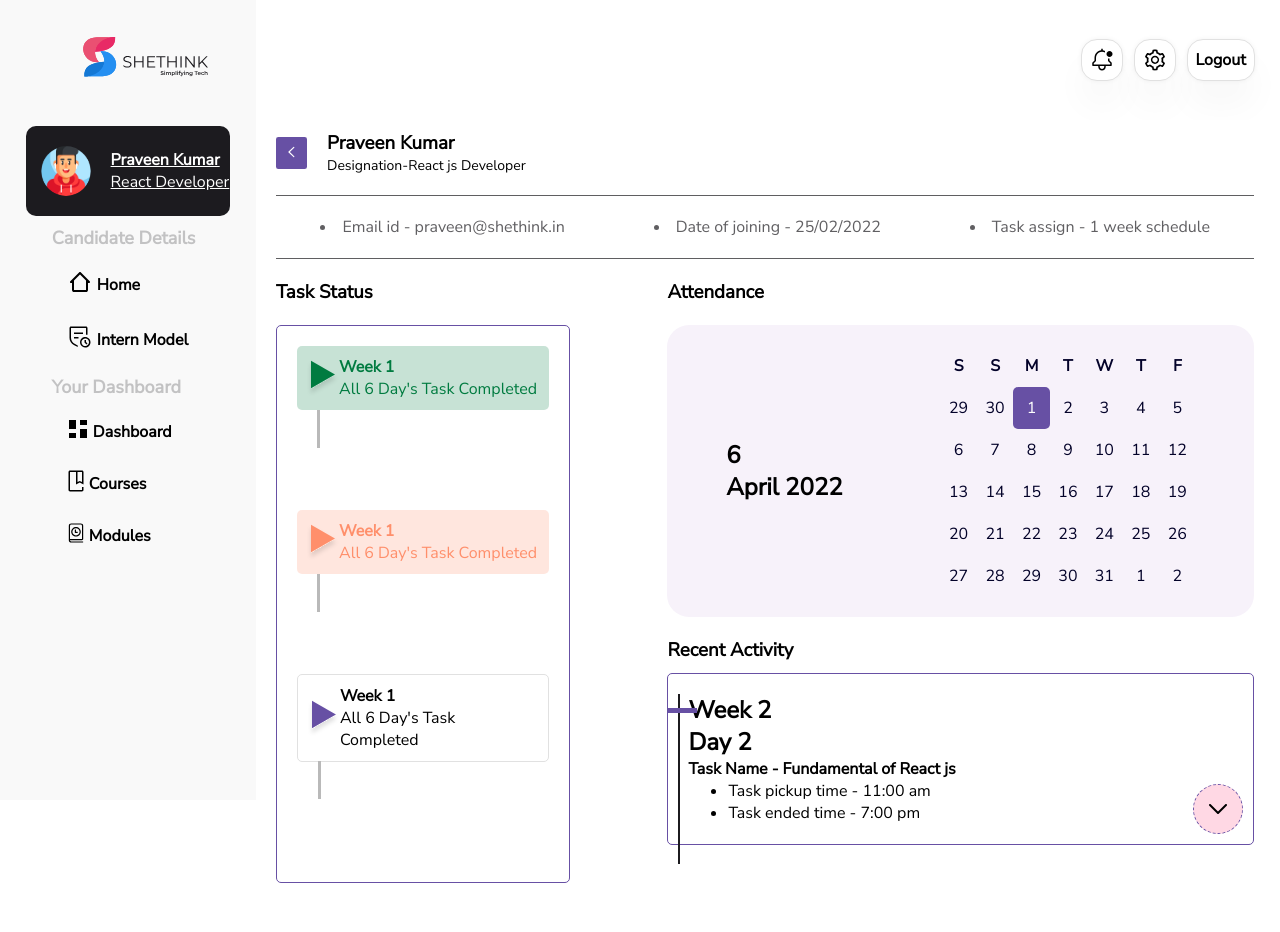
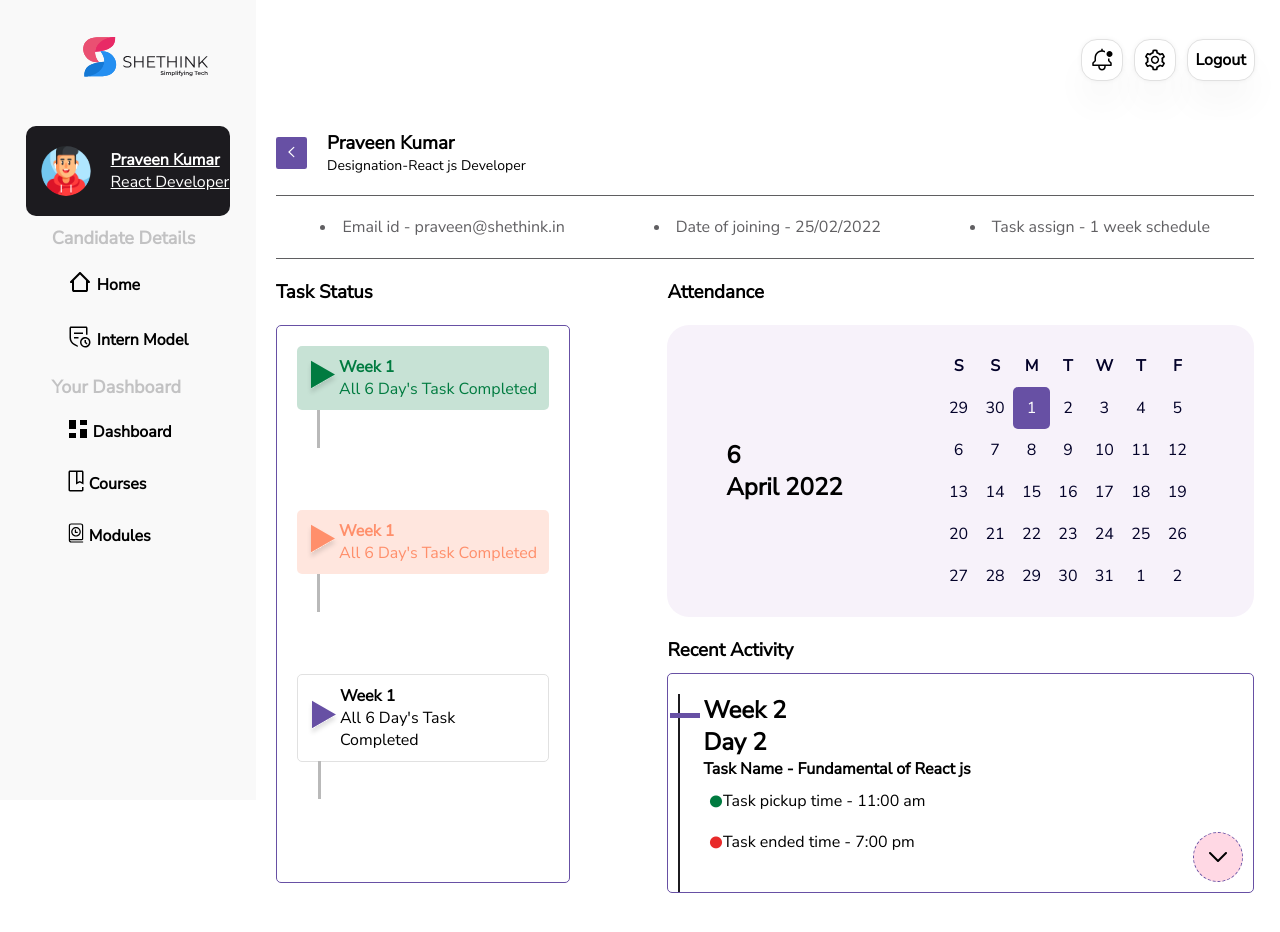
Before and after one commit to praveennick/shethink-lms, a React (Create React App) app: page /candidateProfile in a window 1280 px wide. Shown: the top 932 px of the page. Built offline with nearby package versions, Linux system fonts and the light colour scheme.

Commit message:
some changes

```diff
--- a/src/Components/CandidateProfile.js
+++ b/src/Components/CandidateProfile.js
@@ -126,8 +126,8 @@ function CandidateProfile() {
               <h2>Day 2</h2>
               <h4>Task Name - Fundamental of React js</h4>
               <ul>
-                <li>Task pickup time - 11:00 am</li>
-                <li>Task ended time - 7:00 pm</li>
+                <li className="task-picked">Task pickup time - 11:00 am</li>
+                <li className="task-ended">Task ended time - 7:00 pm</li>
               </ul>
               <div className="candidateProfile-down-btn">
                 <DownArrow stroke="black" />
--- a/src/assets/css/CandidateProfile.css
+++ b/src/assets/css/CandidateProfile.css
@@ -114,8 +114,9 @@ table tr td {
   background: #ffffff;
   border: 0.5px solid #6750a4;
   border-radius: 5px;
-  padding: 20px;
+  padding: 20px 20px 30px 35px;
   position: relative;
+  overflow: hidden;
 }
 .candidateProfile-recent-activity-box::before {
   content: "";
@@ -130,9 +131,9 @@ table tr td {
   height: 5px;
   background: #6750a4;
   width: 30px;
-  top: 20%;
+  top: 18%;
   position: absolute;
-  transform: translateX(-70%);
+  transform: translateX(-110%);
 }
 .candidateProfile-down-btn {
   position: absolute;
@@ -147,3 +148,26 @@ table tr td {
   justify-content: center;
   border-radius: 50%;
 }
+.candidateProfile-recent-activity-box ul {
+  list-style: none;
+}
+.candidateProfile-recent-activity-box ul li {
+  display: flex;
+  align-items: center;
+}
+.candidateProfile-recent-activity-box ul .task-ended::before {
+  content: "\2022";
+  color: #e82a2a;
+  font-weight: bold; /* If you want it to be bold */
+  display: inline-block; /* Needed to add space between the bullet and the text */
+  font-size: 30px;
+  margin-left: -1.2em; /* Also needed for space (tweak if needed) */
+}
+.candidateProfile-recent-activity-box ul .task-picked::before {
+  content: "\2022";
+  color: #007b40;
+  font-weight: bold; /* If you want it to be bold */
+  display: inline-block; /* Needed to add space between the bullet and the text */
+  font-size: 30px;
+  margin-left: -1.2em; /* Also needed for space (tweak if needed) */
+}
```
